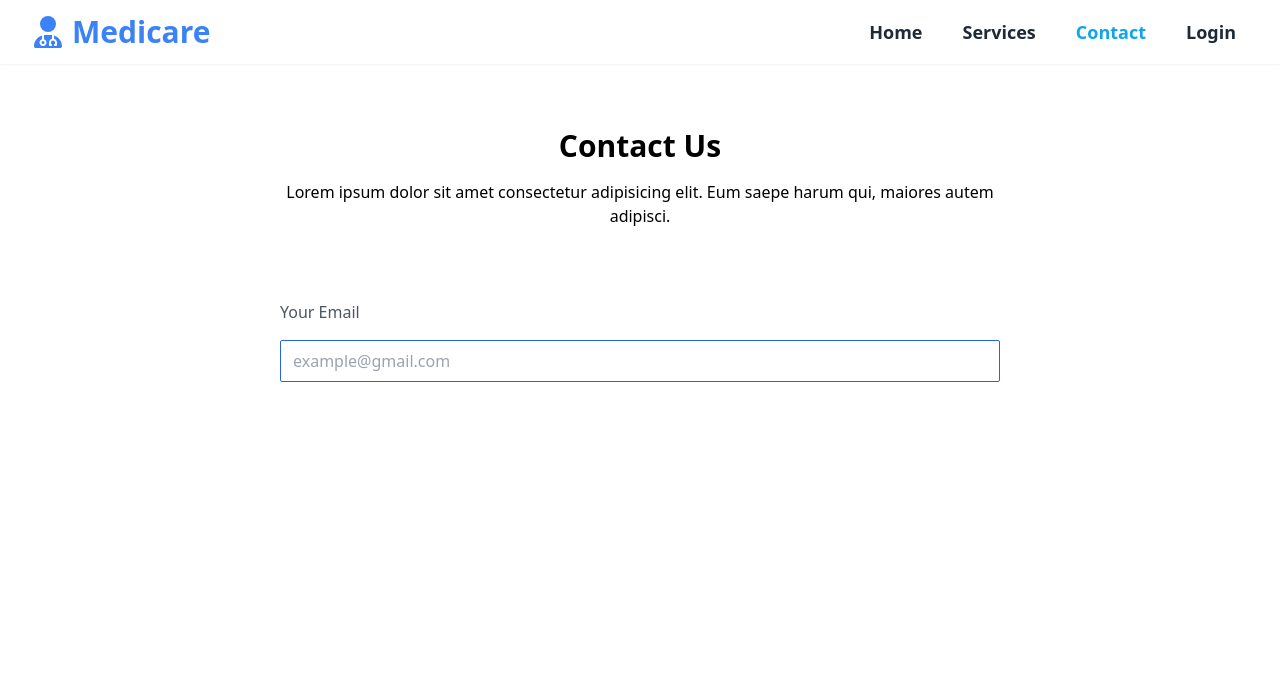
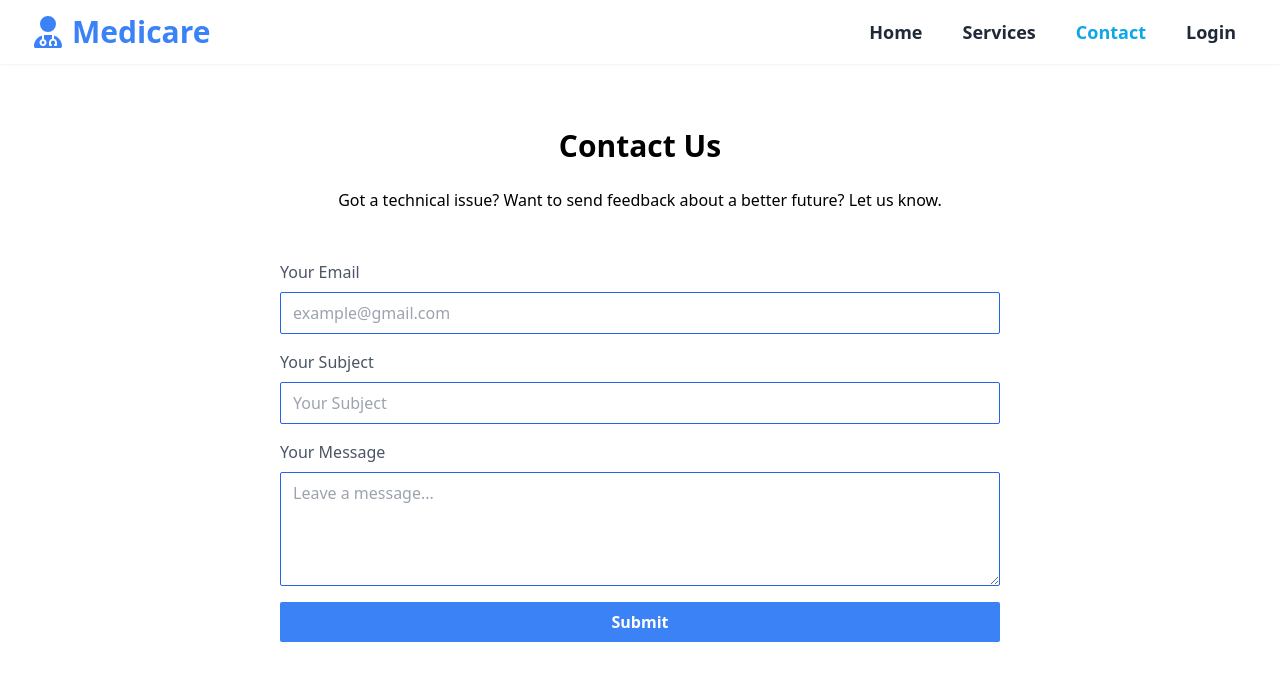
Before and after one commit to IamShihabPro/Hospital-client, a React (Vite) app: page /contact in a window 1280 px wide. Shown: the top 680 px of the page. Built offline with nearby package versions, Linux system fonts and the light colour scheme.

Commit message:
contact page

```diff
--- a/src/pages/Contact/Contact.jsx
+++ b/src/pages/Contact/Contact.jsx
@@ -2,19 +2,28 @@ import React from 'react';
 
 const Contact = () => {
     return (
-        <div className='container mx-auto mt-24'>
+        <div className='container mx-auto mt-20 lg:mt-24'>
             <div className='mx-2'>
             <div className='max-w-screen-md mx-auto p-4'>
-                <h2 className='text-center text-3xl font-bold my-4'>Contact Us</h2>
-                <p className='mb-4 lg:mb-16 font-light text-center'>
-                    Lorem ipsum dolor sit amet consectetur adipisicing elit. Eum saepe harum qui, maiores autem adipisci.
+                <h2 className='text-center text-3xl font-bold mt-4 mb-6'>Contact Us</h2>
+                <p className='mb-4 lg:mb-10 font-light text-center'>
+                Got a technical issue? Want to send feedback about a better future? Let us know.
                 </p>
 
-                <form className='space-y-8 p-2'>
-                    <div className='flex flex-col justify-start items-start gap-4'>
+                <form className='space-y-4 p-2'>
+                    <div className='flex flex-col justify-start items-start gap-2'>
                         <label htmlFor="email" className='text-gray-600'>Your Email</label>
                         <input type="email" name="email"  placeholder='example@gmail.com' className='px-3 py-2 focus:outline-none border-[1.5px] border-blue-600 w-full rounded-sm'/>
                     </div>
+                    <div className='flex flex-col justify-start items-start gap-2'>
+                        <label htmlFor="subject" className='text-gray-600'>Your Subject</label>
+                        <input type="text" name="subject"  placeholder='Your Subject' className='px-3 py-2 focus:outline-none border-[1.5px] border-blue-600 w-full rounded-sm'/>
+                    </div>
+                    <div className='flex flex-col justify-start items-start gap-2'>
+                        <label htmlFor="message" className='text-gray-600'>Your Message</label>
+                        <textarea rows='4' type="text" name="message"  placeholder='Leave a message...' className='px-3 py-2 focus:outline-none border-[1.5px] border-blue-600 w-full rounded-sm'/>
+                    </div>
+                    <button type='submit' className='w-full bg-blue-500 px-4 py-2 text-white rounded-sm font-bold'>Submit</button>
                 </form>
             </div>
             </div>
```
